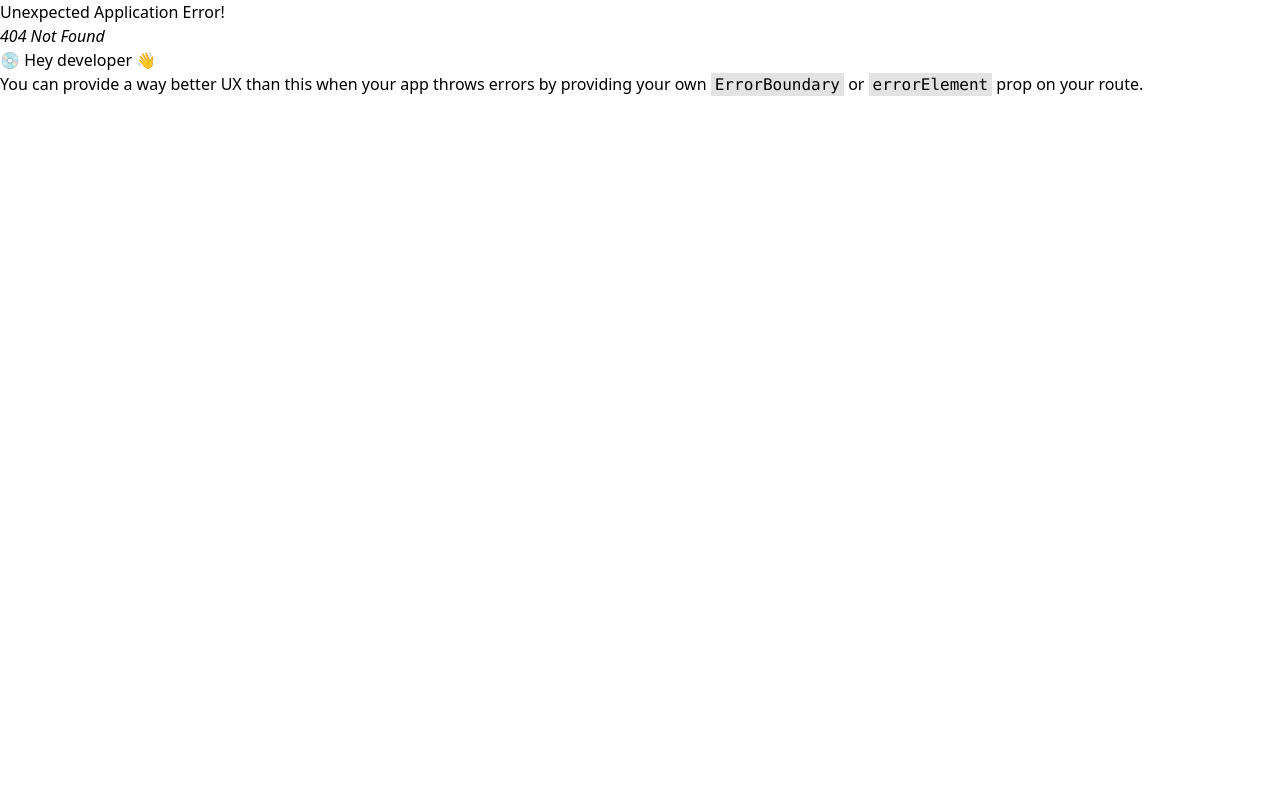
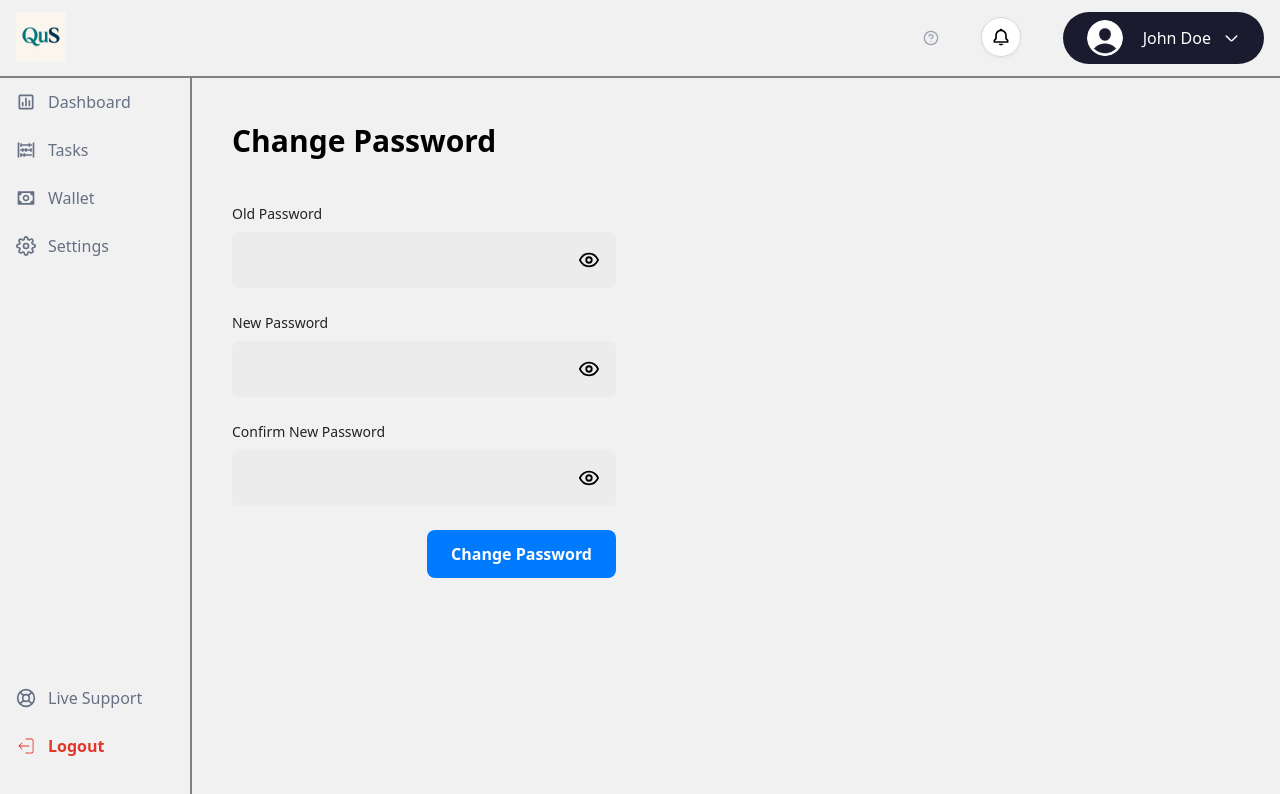
Before and after one commit to Frokesy/qus, a React (Vite) app: page /settings/change-password in a window 1280 px wide. Before the commit this address had no page. Shown: the top 794 px of the page. Built offline with nearby package versions, Linux system fonts and the light colour scheme.

Commit message:
designed change password page

```diff
--- a/src/App.tsx
+++ b/src/App.tsx
@@ -7,6 +7,7 @@ import Wallet from "./pages/wallet";
 import Tasks from "./pages/tasks";
 import Settings from "./pages/settings";
 import Profile from "./pages/profile";
+import ChangePassword from "./pages/settings/change-password";
 
 const App = () => {
   const router = createBrowserRouter([
@@ -17,6 +18,7 @@ const App = () => {
     { path: "/tasks", element: <Tasks /> },
     { path: "/settings", element: <Settings /> },
     { path: "/profile", element: <Profile /> },
+    { path: "/settings/change-password", element: <ChangePassword /> },
   ]);
 
   return (
--- /dev/null
+++ b/src/pages/settings/change-password/index.tsx
@@ -0,0 +1,75 @@
+import { useState } from "react";
+import MainContainer from "../../../components/containers/MainContainer";
+import { EyeIcon } from "../../../components/svgs/Icons";
+
+const ChangePassword = () => {
+  const [password, setPassword] = useState("");
+  const [confirmPassword, setConfirmPassword] = useState("");
+  const [error, setError] = useState("");
+
+  const handleSubmit = async (e: React.FormEvent<HTMLFormElement>) => {
+    e.preventDefault();
+    if (password !== confirmPassword) {
+      setError("Passwords do not match");
+    } else {
+      // TODO: Implement password change logic
+      setError("");
+    }
+  };
+
+  return (
+    <MainContainer>
+      <h1 className="text-[30px] font-semibold">Change Password</h1>
+
+      <form onSubmit={handleSubmit} className="mt-10 space-y-6 w-[30vw]">
+        <div className="flex flex-col space-y-2 lg:w-[30vw]">
+          <label htmlFor="password" className="text-[14px] text-[#232323]">
+            Old Password
+          </label>
+          <div className="flex space-x-2 justify-between bg-[#ececec] rounded-md p-4 w-full">
+            <input
+              type="password"
+              id="password"
+              className="outline-none w-[100%]"
+            />
+            <EyeIcon />
+          </div>
+        </div>
+        <div className="flex flex-col space-y-2 lg:w-[30vw]">
+          <label htmlFor="password" className="text-[14px] text-[#232323]">
+            New Password
+          </label>
+          <div className="flex space-x-2 justify-between bg-[#ececec] rounded-md p-4 w-full">
+            <input
+              type="password"
+              id="password"
+              className="outline-none w-[100%]"
+            />
+            <EyeIcon />
+          </div>
+        </div>
+        <div className="flex flex-col space-y-2 lg:w-[30vw]">
+          <label htmlFor="password" className="text-[14px] text-[#232323]">
+            Confirm New Password
+          </label>
+          <div className="flex space-x-2 justify-between bg-[#ececec] rounded-md p-4 w-full">
+            <input
+              type="password"
+              id="password"
+              className="outline-none w-[100%]"
+            />
+            <EyeIcon />
+          </div>
+        </div>
+        <div className="flex justify-end">
+          <button className="bg-[#007bff] text-white px-6 py-3 font-semibold rounded-lg">
+            Change Password
+          </button>
+        </div>
+        {error && <p>{error}</p>}
+      </form>
+    </MainContainer>
+  );
+};
+
+export default ChangePassword;
--- a/src/pages/settings/index.tsx
+++ b/src/pages/settings/index.tsx
@@ -1,3 +1,4 @@
+import { NavLink } from "react-router-dom";
 import MainContainer from "../../components/containers/MainContainer";
 import { CaretDown } from "../../components/svgs/Icons";
 
@@ -19,12 +20,15 @@ const Settings = () => {
             <CaretDown color="black" />
           </div>
         </div>
-        <div className="flex items-center justify-between border-b-2 border-[#ccc] pb-4">
+        <NavLink
+          to="/settings/change-password"
+          className="flex items-center justify-between border-b-2 border-[#ccc] pb-4"
+        >
           <span className="text-[16px]">Change Password</span>
           <div className="rotate-270">
             <CaretDown color="black" />
           </div>
-        </div>
+        </NavLink>
         <div className="flex items-center justify-between border-b-2 border-[#ccc] pb-4">
           <span className="text-[16px]">Enable Two-Factor Authentication</span>
           <div className="rotate-270">
```
